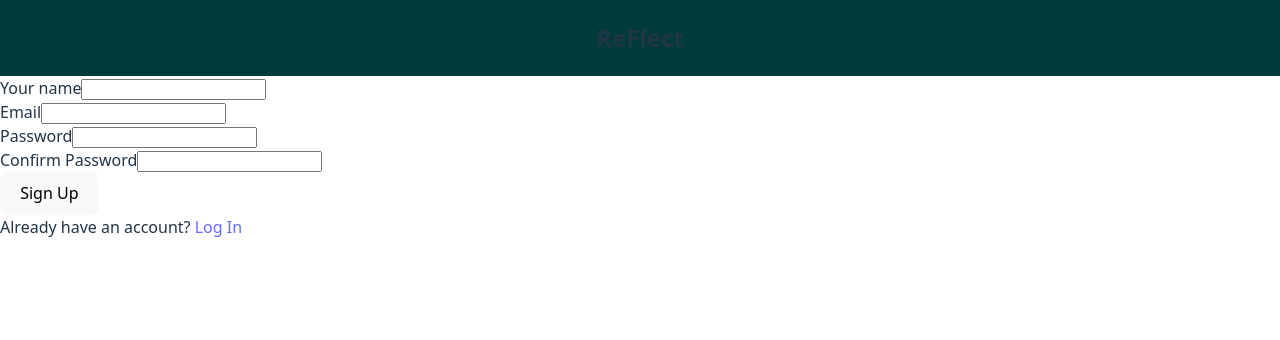
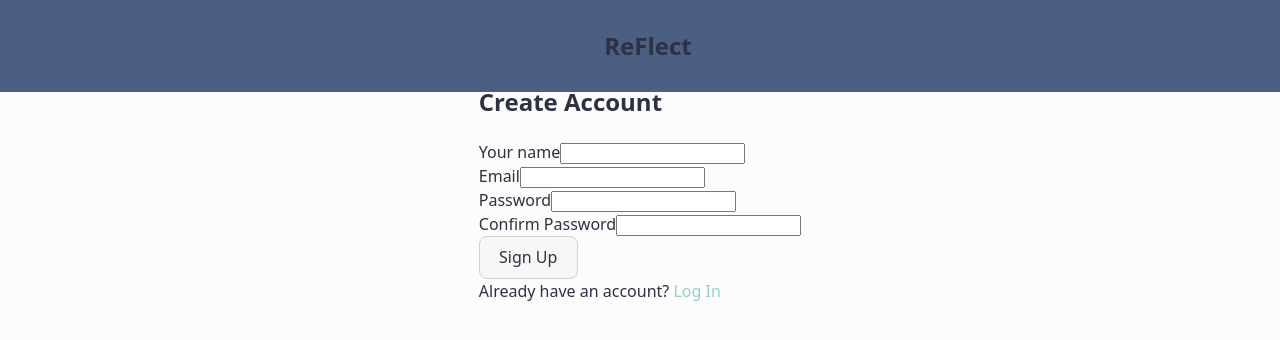
Before and after one commit to lorelaiah/hcde-438-final-project, a React (Vite) app: page /sign-up in a window 1280 px wide. Shown: the top 340 px of the page. Built offline with nearby package versions, Linux system fonts and the light colour scheme; no server answers.

Commit message:
web design changes for accessibility

```diff
--- a/src/App.jsx
+++ b/src/App.jsx
@@ -1,4 +1,4 @@
-import {Routes, Route} from 'react-router-dom';
+import { Routes, Route } from 'react-router-dom';
 import Navbar from './components/navbar.jsx';
 import Profile from './pages/profile.jsx';
 import MoodTracking from './pages/mood-tracking.jsx';
@@ -8,12 +8,21 @@ import SignUp from './pages/sign-up.jsx';
 import { useAuth } from "./components/authContext.jsx";
 
 const App = () => {
-    const { currentUser, loading } = useAuth();
+    const { currentUser } = useAuth();
+
+    const pageStyle = {
+        paddingTop: '0px',
+        width: '100%',
+        display: 'flex',
+        flexDirection: 'column',
+        alignItems: 'center'
+    };
 
     if (!currentUser) {
         return (
             <div>
                 <Navbar />
+                <div style={pageStyle}>
                     <Routes>
                         <Route path="/" element={<Login />} />
                         <Route path="/profile" element={<Login />} />
@@ -21,20 +30,22 @@ const App = () => {
                         <Route path="/sign-up" element={<SignUp />} />
                     </Routes>
                 </div>
+            </div>
         );
     }
 
     return (
         <div>
             <Navbar />
+            <div style={pageStyle}>
                 <Routes>
                     <Route path="/" element={<MoodTracking />} />
                     <Route path="/profile" element={<Profile />} />
                     <Route path="/recommendations" element={<Recommendations />} />
                 </Routes>
             </div>
+        </div>
     );
-
 };
 
 export default App;
--- a/src/components/mood.jsx
+++ b/src/components/mood.jsx
@@ -98,22 +98,22 @@ const Mood = ({ moodId }) => {
 
     return (
     <div className="mood">
-        <h3>last updated: {date}, {time}</h3>
+        <h3>Last Updated: {date}, {time}</h3>
         <div className="button-set">
-            <p>energy</p>
+            <p>Energy</p>
             <ButtonSet id="energy-buttons" editable={!saved} onDataChange={handleEnergy} initial={energy}/>
         </div>
         <div className="button-set">
-            <p>mood</p>
+            <p>Mood</p>
             <ButtonSet id="mood-buttons" editable={!saved} onDataChange={handleMood} initial={mood}/>
         </div>
         <div className="button-set">
-            <p>intensity</p>
+            <p>Intensity</p>
             <ButtonSet id="intensity-buttons" editable={!saved} onDataChange={handleIntensity} initial={intensity}/>
         </div>
 
-        <button onClick={handleSave}>{saved ? "edit" : "save"}</button>
-        <button onClick={handleDelete}>remove</button>
+        <button onClick={handleSave}>{saved ? "Edit" : "Save"}</button>
+        <button onClick={handleDelete}>Remove</button>
 
     </div>
     );
--- a/src/index.css
+++ b/src/index.css
@@ -3,25 +3,38 @@
   line-height: 1.5;
   font-weight: 400;
 
-  color-scheme: light dark;
-  color: rgba(255, 255, 255, 0.87);
-  background-color: #242424;
+  color-scheme: light;
+  background-color: #fcfcfc;
+  color: #2d3142;
+  --text-primary: #2d3142;
+  --text-secondary: #4f5d75;
+  --accent-color: #90d4c9;
+  --accent-hover: #b4e3dc;
+  --nav-bg: #4a5f82;
+  --button-bg: #f7f7f7;
+  --mood-bg: #fdfdfd;
+
+  /* New variable for subtle border/outline color */
+  --outline-color: #e0e0e0;
 
   font-synthesis: none;
   text-rendering: optimizeLegibility;
   -webkit-font-smoothing: antialiased;
   -moz-osx-font-smoothing: grayscale;
+
   margin: 0;
   padding: 0;
+
+  font-size: 16px;
 }
 
 a {
   font-weight: 500;
-  color: #646cff;
+  color: var(--accent-color);
   text-decoration: inherit;
 }
 a:hover {
-  color: #535bf2;
+  color: var(--accent-hover);
 }
 
 body {
@@ -29,81 +42,88 @@ body {
   padding: 0;
   display: flex;
   flex-direction: column;
-  min-width: 320px;
   min-height: 100vh;
+  padding-top: 4rem;
 }
 
 h1 {
-  font-size: 3.2em;
+  font-size: 3.2rem;
   line-height: 1.1;
+  color: var(--text-primary);
 }
 
 button {
   border-radius: 8px;
   border: 1px solid transparent;
   padding: 0.6em 1.2em;
-  font-size: 1em;
+  font-size: 1rem;
   font-weight: 500;
   font-family: inherit;
-  background-color: #1a1a1a;
+
+  background-color: var(--button-bg);
+  color: var(--text-primary);
   cursor: pointer;
   transition: border-color 0.25s;
+  border-color: #d1d1d1;
 }
 button:hover {
-  border-color: #646cff;
+  border-color: var(--accent-color);
 }
 button:focus,
 button:focus-visible {
-  outline: 4px auto -webkit-focus-ring-color;
-}
-
-@media (prefers-color-scheme: light) {
-  :root {
-    color: #213547;
-    background-color: #ffffff;
-  }
-  a:hover {
-    color: #747bff;
-  }
-  button {
-    background-color: #f9f9f9;
-  }
+  outline: 4px auto var(--accent-hover);
 }
 
 .button-set {
   display: flex;
-    gap: 1em;
+  /* CHANGE: Increased gap for more distance between buttons */
+  gap: 2em;
+  flex-wrap: wrap;
 }
 
 .mood {
-    background-color: #394939;
+  background-color: var(--mood-bg);
   border-radius: 8px;
-    padding-left: 8px;
-    padding-right: 8px;
-    padding-bottom: 12px;
+  padding: 8px 8px 12px;
+  border: 1px solid var(--outline-color);
+  margin-right: 1.5em;
+  margin-bottom: 1.5em;
 }
 
 .selected {
-    background-color: #535bf2;
+  background-color: var(--accent-color);
+  color: var(--text-primary);
+  border-color: var(--accent-color);
 }
 
 nav {
   top: 0;
   width: 100%;
   position: fixed;
-    background-color: rgb(0, 59, 59);
+  background-color: var(--nav-bg);
   display: flex;
-    align-content: center;
+  align-items: center;
   justify-content: space-around;
+  padding: 0.5rem;
+  z-index: 50;
+}
+
+.nav-logo {
+    color: #FFFFFF;
+    font-size: 1.25rem;
+    font-weight: 600;
 }
 
 .nav-link {
   font-size: 20px;
+  color: #FFFFFF;
 }
 
-/* Responsive adjustments */
+/* Mobile Adapt */
 @media (max-width: 640px) {
-  :root {
+
+  body {
+    padding-top: 8rem;
   }
 
   h1 { font-size: 2rem; }
@@ -112,10 +132,14 @@ nav {
     flex-direction: column;
     align-items: stretch;
     gap: 0.25rem;
-    padding: 0.5rem 0.75rem;
+    padding: 0.75rem 0.5rem;
     position: sticky;
     top: 0;
-    z-index: 40;
+  }
+
+  .nav-logo {
+    text-align: center;
+    padding: 0.5rem 0;
   }
 
   .nav-link {
@@ -124,26 +148,26 @@ nav {
     text-align: center;
     padding: 0.8rem 0.6rem;
     font-size: 1rem;
-    background: transparent;
   }
 
   .button-set {
     flex-direction: column;
-    gap: 0.75rem;
+  }
+
+  .mood {
+    margin-right: 0;
+    margin-bottom: 0.75rem;
   }
 
   button {
     width: 100%;
     padding: 0.9rem 1rem;
-    font-size: 1rem;
     border-radius: 10px;
     -webkit-tap-highlight-color: rgba(0,0,0,0.05);
   }
 
   .mood {
-    padding-left: 12px;
-    padding-right: 12px;
-    padding-bottom: 16px;
+    padding: 12px 12px 16px;
   }
 
   img, video, canvas {
@@ -151,8 +175,3 @@ nav {
     height: auto;
   }
 }
-
-@media (min-width: 641px) and (max-width: 960px) {
-  .nav-link { font-size: 18px; padding: 0.6rem; }
-  .button-set { gap: 0.75rem; }
-}
--- a/src/pages/mood-tracking.jsx
+++ b/src/pages/mood-tracking.jsx
@@ -55,8 +55,8 @@ const MoodTracking = () => {
 
     return (
         <div>
-            <h1>mood</h1>
-            <button onClick={newMood}>log new mood</button>
+            <h1>Mood Tracker</h1>
+            <button onClick={newMood}>Log New Mood</button>
             {moodIds.map((id) => (
                 <div key={id}>
                 <Mood moodId={id} />
--- a/src/pages/profile.jsx
+++ b/src/pages/profile.jsx
@@ -33,15 +33,13 @@ const Profile = () => {
         }
     };
 
-
     return (
         <div>
-            <h1>profile</h1>
-            <p>{currentUser.email}</p>
-            <button onClick={handleSignOut}>sign out</button>
+            <h1>Profile</h1>
+            <p>Hello, {currentUser.email}</p>
+            <button onClick={handleSignOut}>Sign Out</button>
         </div>
     );
 };
 
-
 export default Profile;
```
Lines whose indentation alone changed are shown as unchanged.
